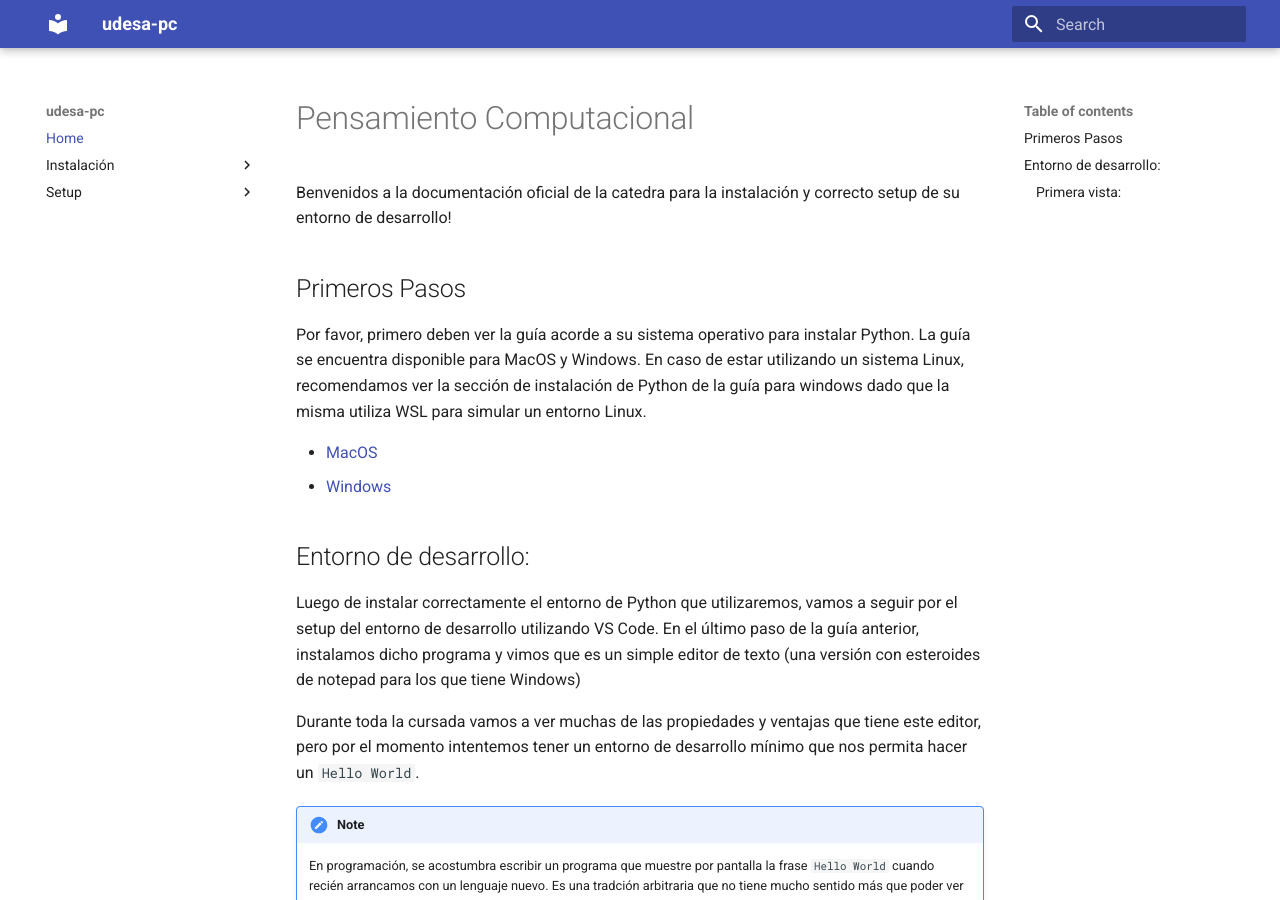
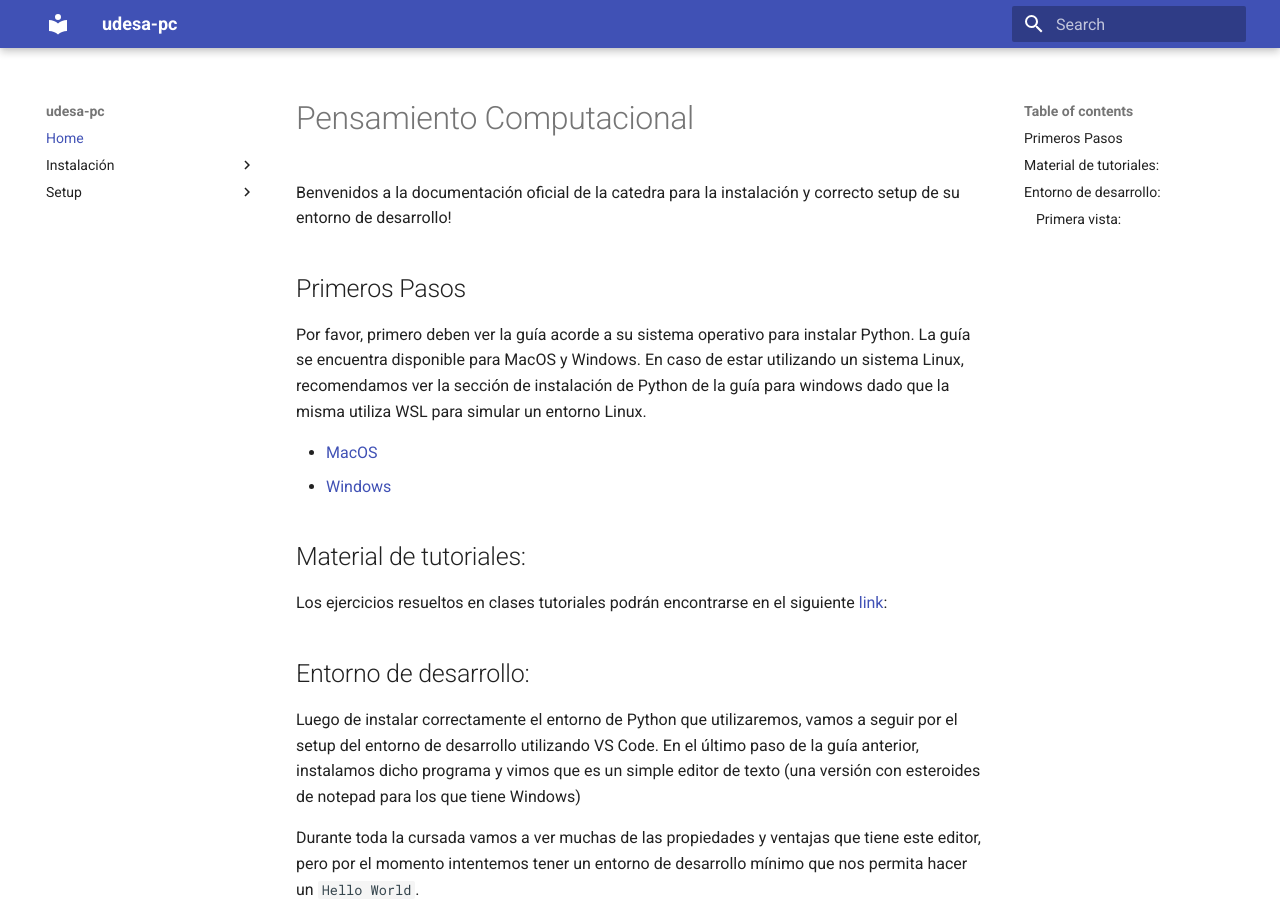
Before and after one commit to levensworth/python-setup-docs, an MkDocs documentation site: the page built from docs/index.md, in a window 1280 px wide and 900 px high. Built offline with MkDocs 1.6.1 and Material for MkDocs 9.7.7, drawn with Linux system fonts in a browser that asks for light colours.

Commit message:
[ADD] link to repo

```diff
--- a/docs/index.md
+++ b/docs/index.md
@@ -10,6 +10,8 @@
 * [MacOS](installation/mac-install.md)
 * [Windows](installation/windows-install.md)
 
+## Material de tutoriales:
+Los ejercicios resueltos en clases tutoriales podrán encontrarse en el siguiente [link](https://github.com/levensworth/udesa-pc-tutorial):
 
 ## Entorno de desarrollo:
 Luego de instalar correctamente el entorno de Python que utilizaremos, vamos a seguir por el setup del entorno de desarrollo
```
